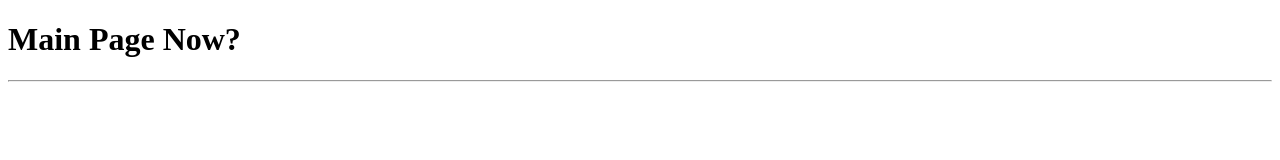
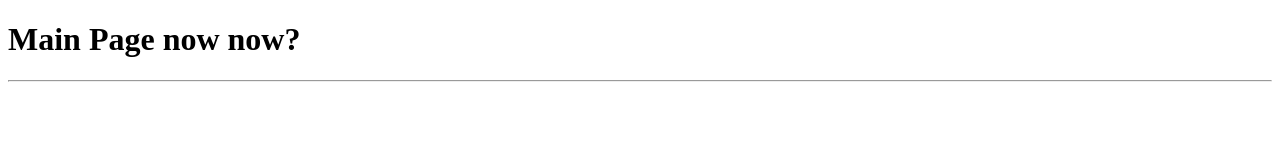
Before and after one commit to ToBinio/Main_Page, a website: page client/public/index.html in a window 1280 px wide. Drawn offline with Linux system fonts and the light colour scheme.

Commit message:
Test Push

```diff
--- a/client/public/index.html
+++ b/client/public/index.html
@@ -5,7 +5,7 @@
     <title>MainPage</title>
 </head>
 <body>
-<h1>Main Page Now?</h1>
+<h1>Main Page now now?</h1>
 <hr>
 <script src="../src/index.js"></script>
 </body>
```
